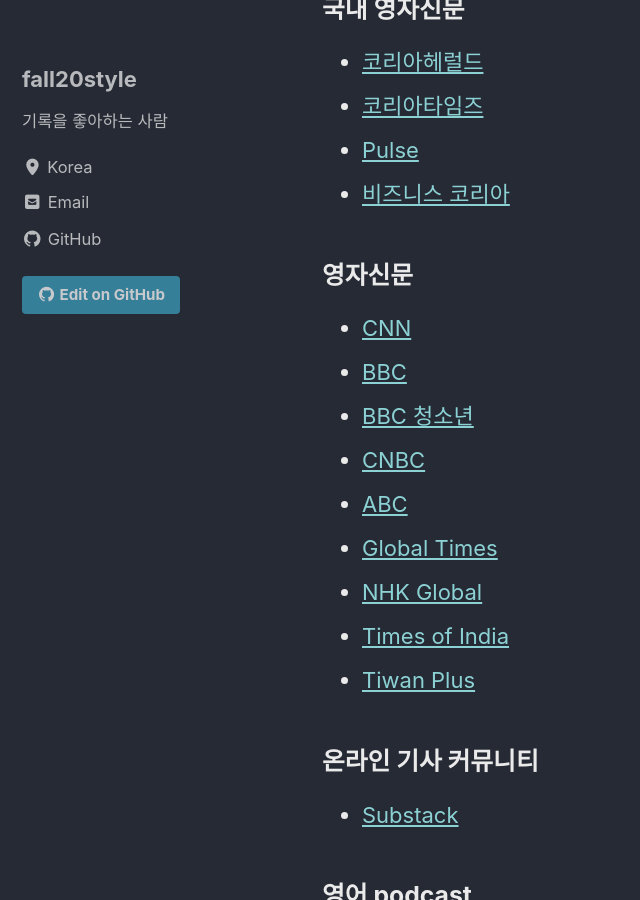
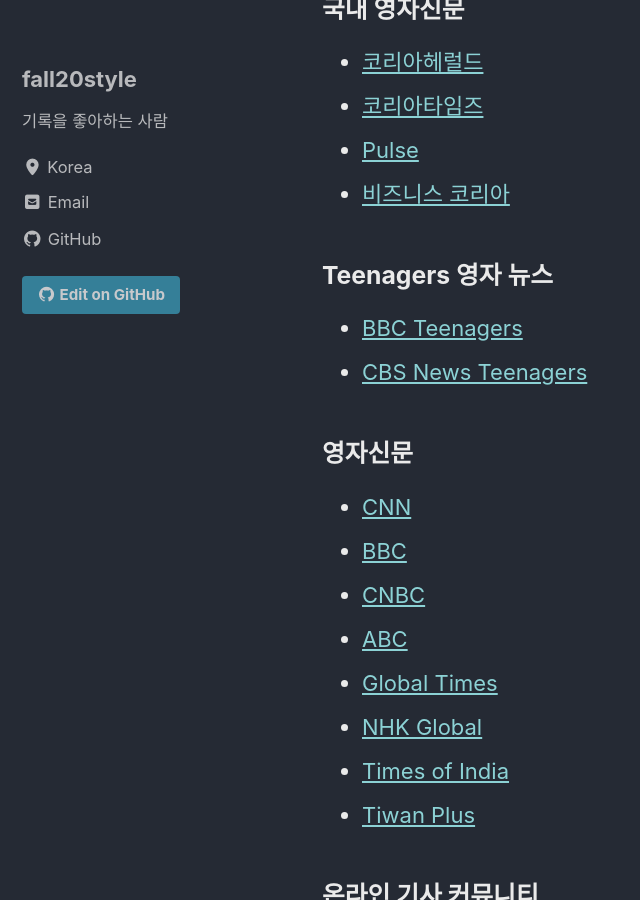
Before and after one commit to fall20style/fall20style.github.io, a Jekyll site: the page built from books.md, in a window 1280 px wide and 900 px high, scrolled down 1142 px. Shown: the whole window, without its empty margins (0-640 px from the left). Built offline with Jekyll 4.4.1, drawn with Linux system fonts in a browser that asks for light colours; cached includes are drawn as plain includes.

Commit message:
Update books.md

```diff
--- a/books.md
+++ b/books.md
@@ -37,11 +37,15 @@ read_time: true
 - [Pulse](https://pulse.mk.co.kr/)
 - [비즈니스 코리아](https://www.businesskorea.co.kr/)
 
+###  Teenagers 영자 뉴스
+- [BBC Teenagers](https://www.bbc.co.uk/newsround)
+- [CBS News Teenagers](https://www.cbsnews.com/tag/teenagers/)
+
+
 ### 영자신문
 
 - [CNN](https://edition.cnn.com/)
 - [BBC](https://www.bbc.com/)
-- [BBC 청소년](https://www.bbc.co.uk/newsround)
 - [CNBC](https://www.cnbc.com)
 - [ABC](https://abcnews.com/)
 - [Global Times](https://www.globaltimes.cn/)
```
